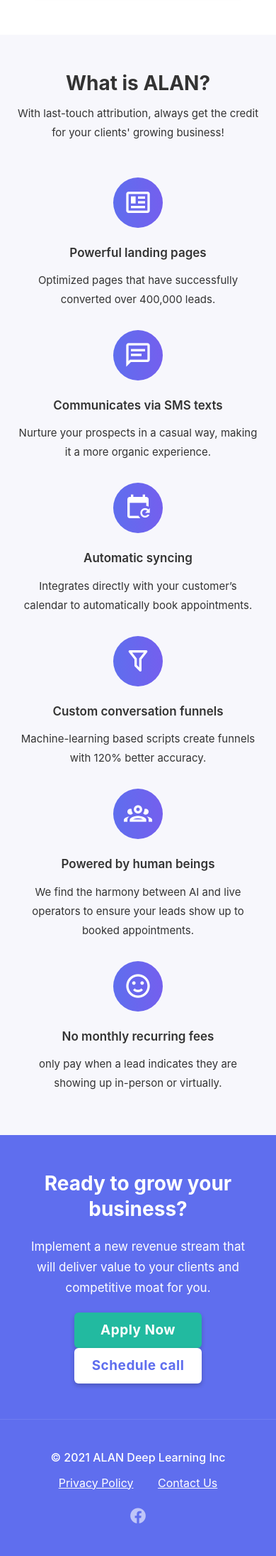
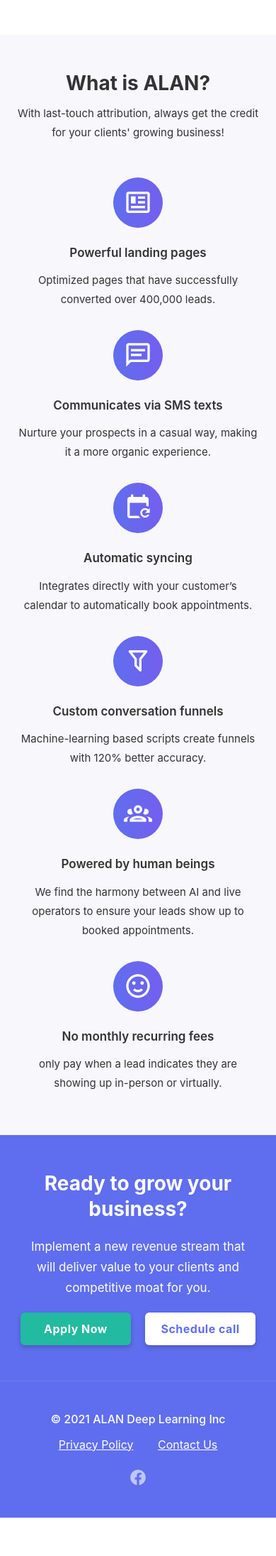
Before and after one commit to Usealan/website, a Jekyll site: the page built from pages/homepage.html, in a window 390 px wide. Shown: the part 1793-3985 px from the top of the page at 71% size. Built offline with Jekyll 4.4.1, drawn with Linux system fonts in a browser that asks for light colours; nearby versions of some CDN libraries; some web fonts are replaced; after the commit the page ends 3931 px from its top, so only the background shows below that.

Commit message:
am updates

```diff
--- a/assets/styles.scss
+++ b/assets/styles.scss
@@ -133,8 +133,8 @@
   .main-block .mock { position: relative; width: 100%; height: 0; top: auto; left: auto; padding: 0 0 50%; margin: 10px 0 -20px; }
   .block h2 { font-size: 28px; line-height: 1.3; max-width: 320px; margin: 0 0 20px; }
   .block p { font-size: 15px; }
-  .block .ctas { padding-top: 20px; text-align: center; }
-  .block .ctas .button { margin: 0; }
+  .block .ctas { padding-top: 20px; text-align: center; margin: 0 -10px -20px; }
+  .block .ctas .button { margin: 0 10px 20px; font-size: 16px; line-height: 46px; min-width: 156px; }
   .features { padding-bottom: 30px; }
   .features.block h2 { margin: 0 auto 20px; }
   .features ul { width: auto; margin: 0 -10px; }
```
